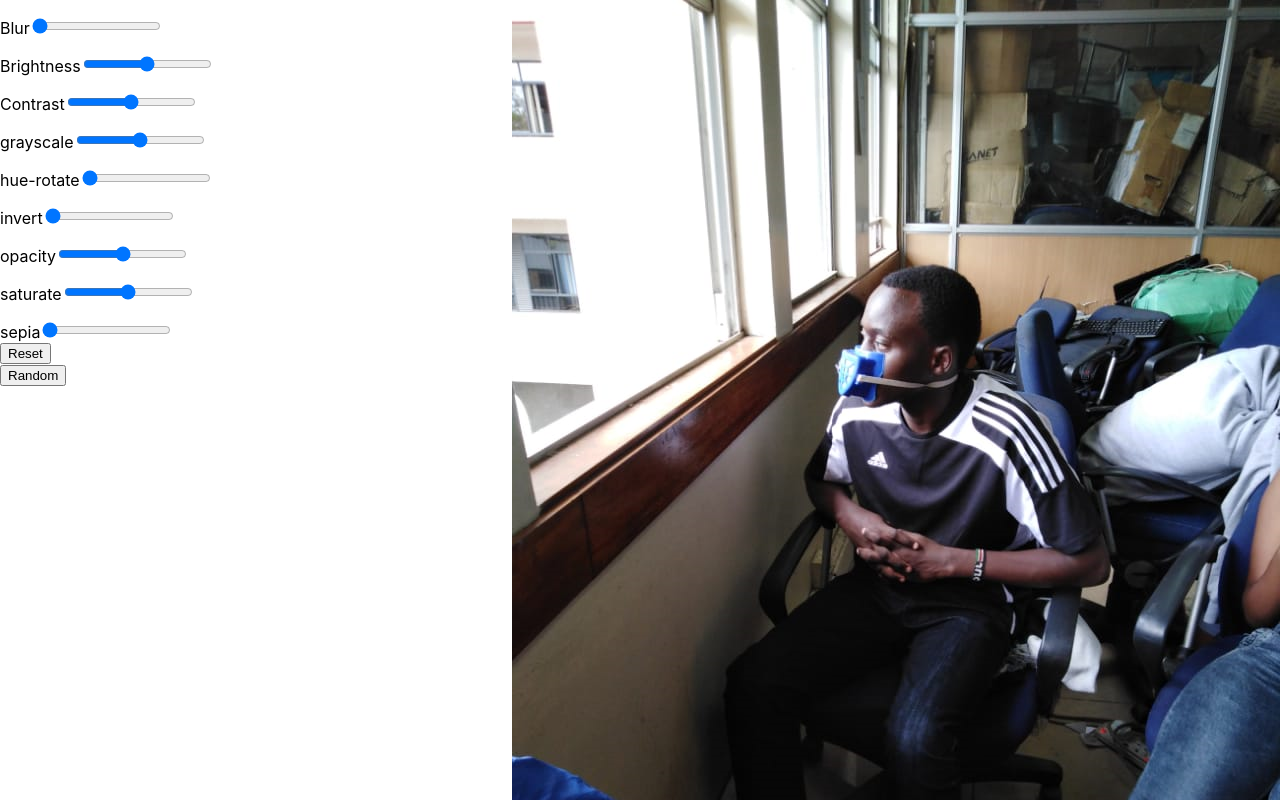
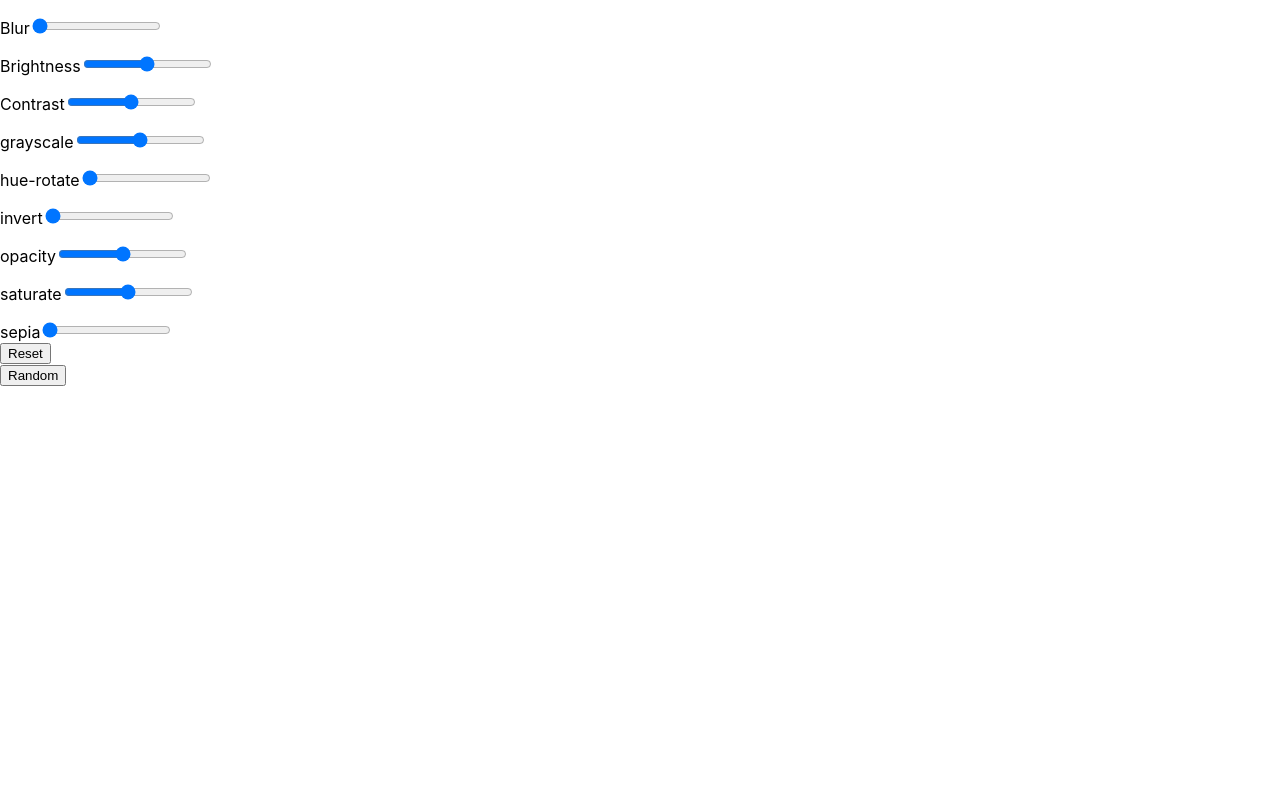
Before and after one commit to CoulKe/photo-editor, a React (Create React App) app in the folder myapp/: page / in a window 1280 px wide. Shown: the top 800 px of the page. Built offline with nearby package versions, Linux system fonts and the light colour scheme.

Commit message:
Removed the drop shadow and the image

```diff
--- a/myapp/src/components/Filters.js
+++ b/myapp/src/components/Filters.js
@@ -1,6 +1,5 @@
 import React, { useContext, useState } from "react";
 import { FilterContext } from "./FilterContext";
-import image from "../images/space-coul.png";
 
 function Filters() {
   let [filters, setFilters] = useContext(FilterContext);
@@ -100,10 +99,6 @@ function Filters() {
             }}
           ></input>
         </p>
-        {/* <p className="filter">
-        <label>drop-shadow</label>
-        <input id="gs" name="gs" type="range" min="0" max="200" defaultValue="0"></input>
-      </p> */}
         <p className="filter">
           <label>grayscale</label>
           <input
@@ -247,7 +242,6 @@ function Filters() {
           {/* <p>Upload image in order to preview </p> */}
           {/* <input type="file" name="image-file" id="upload"/> */}
 
-          <img src={image} alt="" style={{ filter: img }} id="image" />
         </div>
       </div>
   );
```
Also changed, not shown: 1 other file (tests, documents, lock files or other folders).
